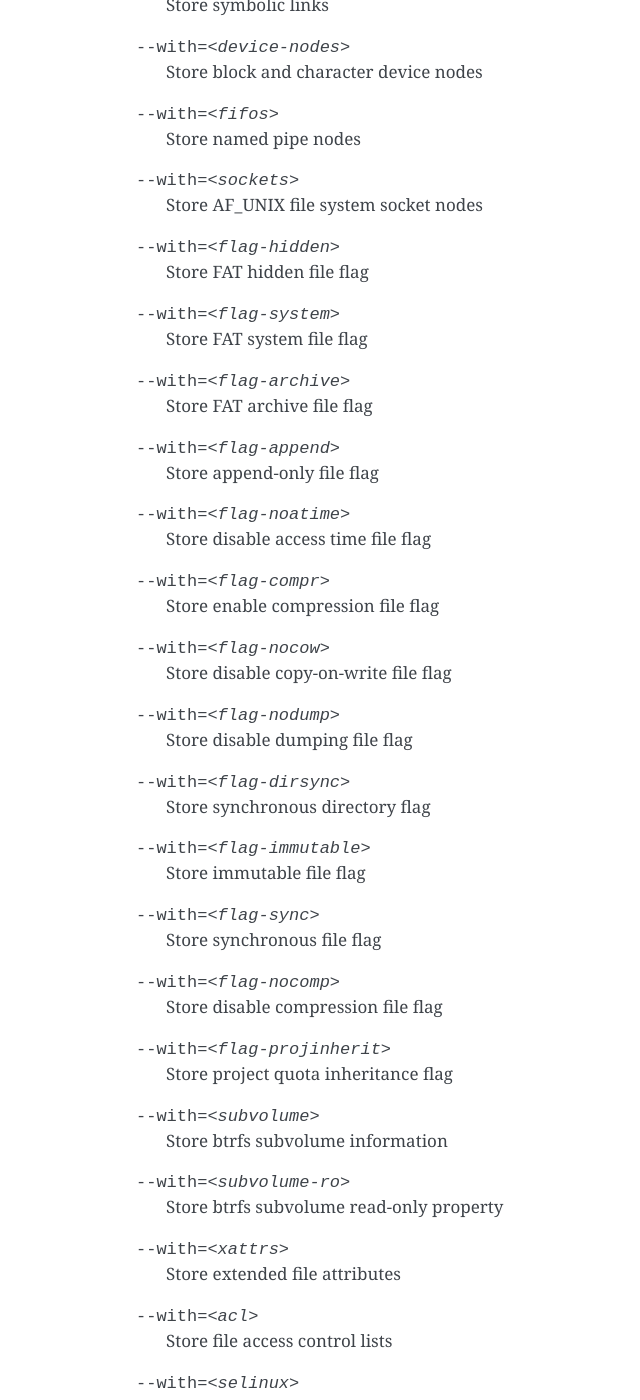
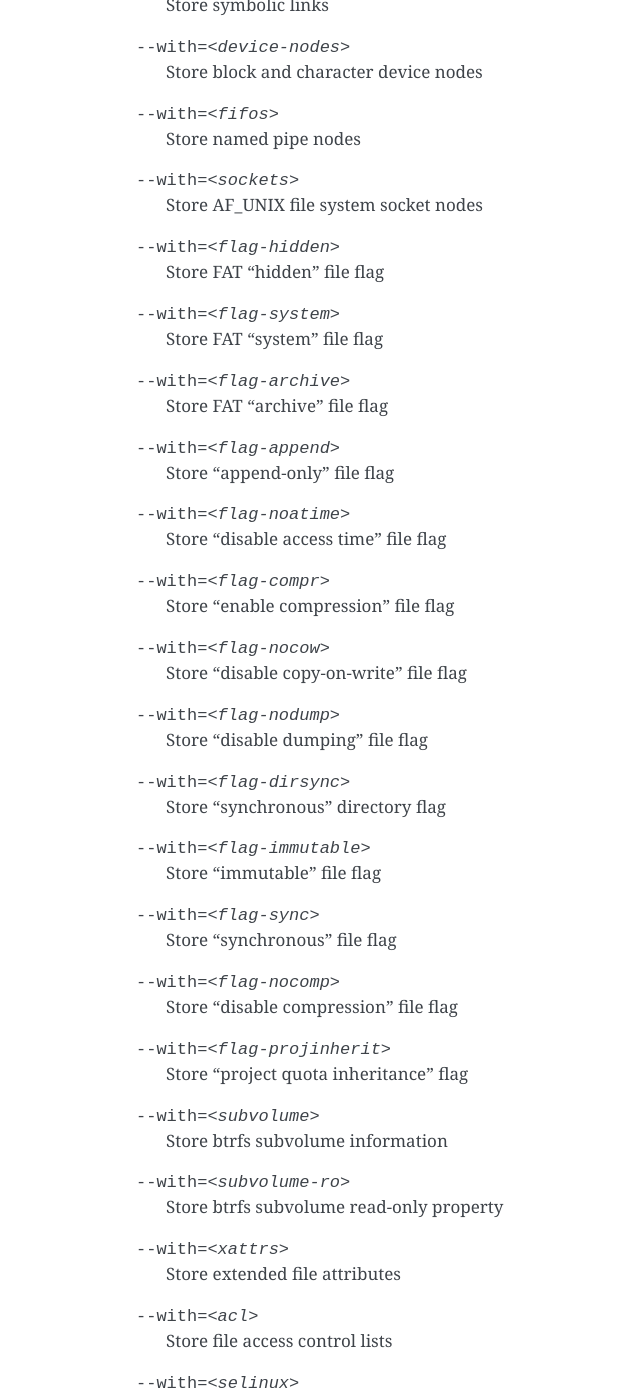
Before and after one commit to systemd/casync, a Sphinx documentation site: the page built from doc/casync.rst, in a window 1280 px wide and 1400 px high, scrolled down 6170 px. Shown: the whole window, without its empty margins (284-924 px from the left). Built offline with Sphinx 7.4.7, drawn with Linux system fonts in a browser that asks for light colours.

```diff
--- a/doc/casync.rst
+++ b/doc/casync.rst
@@ -199,19 +199,19 @@ Individual archive features:
 --with=<device-nodes>      Store block and character device nodes
 --with=<fifos>             Store named pipe nodes
 --with=<sockets>           Store AF_UNIX file system socket nodes
---with=<flag-hidden>       Store FAT hidden file flag
---with=<flag-system>       Store FAT system file flag
---with=<flag-archive>      Store FAT archive file flag
---with=<flag-append>       Store append-only file flag
---with=<flag-noatime>      Store disable access time file flag
---with=<flag-compr>        Store enable compression file flag
---with=<flag-nocow>        Store disable copy-on-write file flag
---with=<flag-nodump>       Store disable dumping file flag
---with=<flag-dirsync>      Store synchronous directory flag
---with=<flag-immutable>    Store immutable file flag
---with=<flag-sync>         Store synchronous file flag
---with=<flag-nocomp>       Store disable compression file flag
---with=<flag-projinherit>  Store project quota inheritance flag
+--with=<flag-hidden>       Store FAT "hidden" file flag
+--with=<flag-system>       Store FAT "system" file flag
+--with=<flag-archive>      Store FAT "archive" file flag
+--with=<flag-append>       Store "append-only" file flag
+--with=<flag-noatime>      Store "disable access time" file flag
+--with=<flag-compr>        Store "enable compression" file flag
+--with=<flag-nocow>        Store "disable copy-on-write" file flag
+--with=<flag-nodump>       Store "disable dumping" file flag
+--with=<flag-dirsync>      Store "synchronous" directory flag
+--with=<flag-immutable>    Store "immutable" file flag
+--with=<flag-sync>         Store "synchronous" file flag
+--with=<flag-nocomp>       Store "disable compression" file flag
+--with=<flag-projinherit>  Store "project quota inheritance" flag
 --with=<subvolume>         Store btrfs subvolume information
 --with=<subvolume-ro>      Store btrfs subvolume read-only property
 --with=<xattrs>            Store extended file attributes
```
Also changed, not shown: 1 other file.
